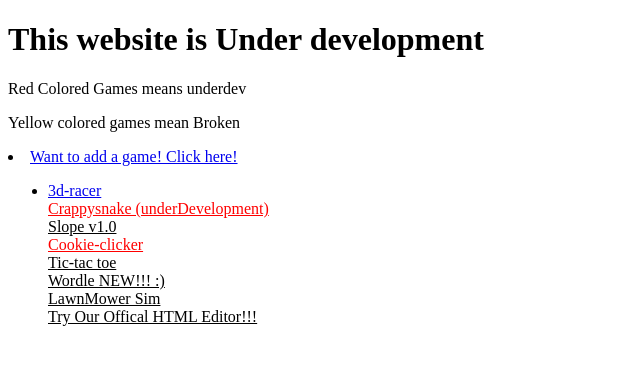
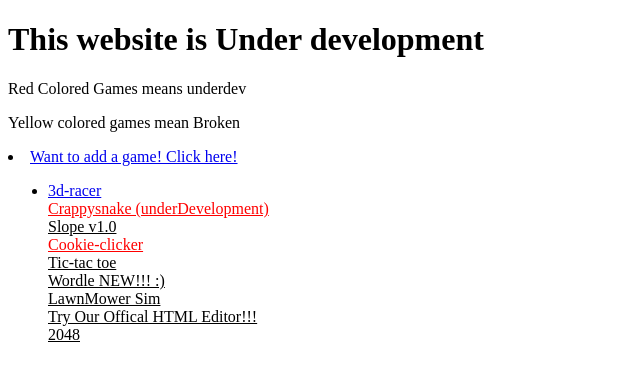
Before and after one commit to Zanman503/Naeroglops, a plain HTML site: page index.html in a window 1280 px wide. Shown: the full height of the page, 0-640 px from the left. Drawn offline with Linux system fonts and the light colour scheme.

Commit message:
Update index.html

```diff
--- a/index.html
+++ b/index.html
@@ -30,6 +30,10 @@
     <div>
     <a href="games/editor/JSeditor.html" style="color:#000000;"> Try Our Offical HTML Editor!!!  </a>
     </div>
+     <div>
+    <a href="games/editor/JSeditor.html" style="color:#000000;"> 2048   </a>
+    </div>
+
 
   </ul>
 
```
